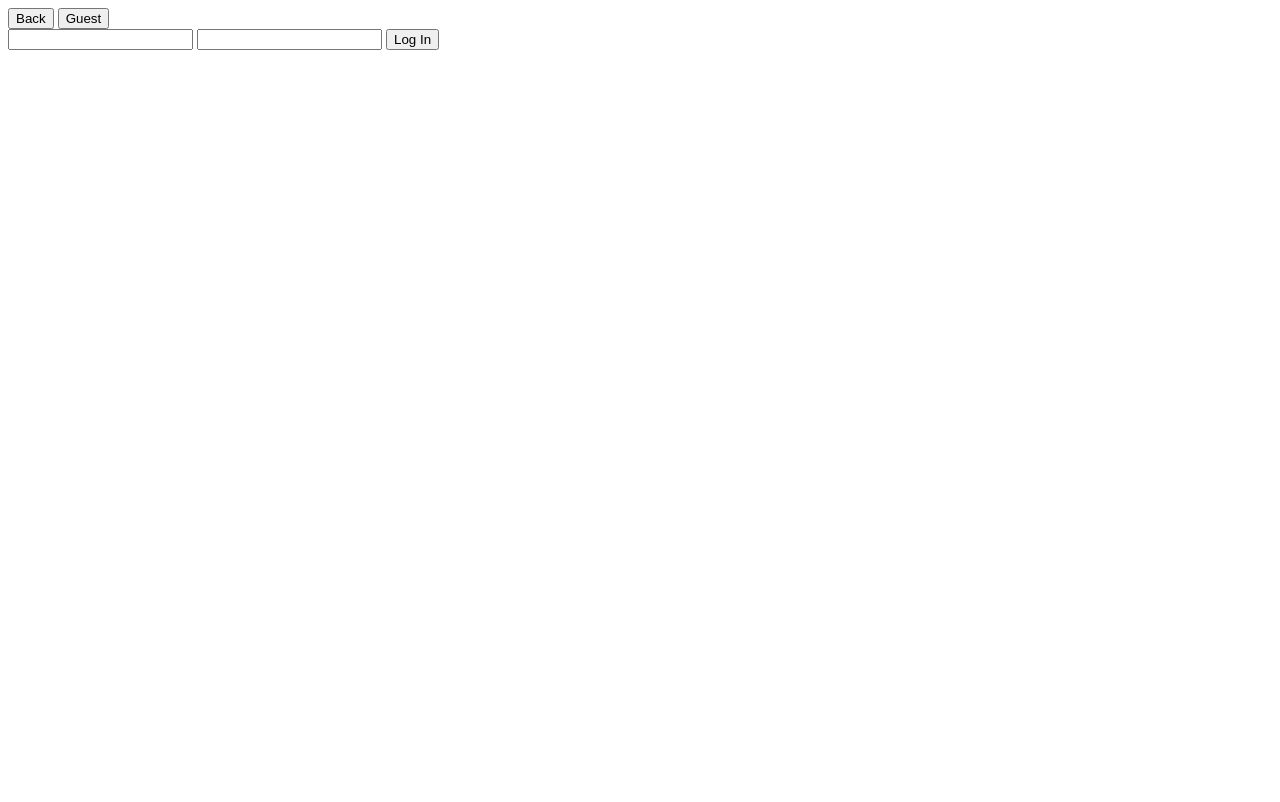
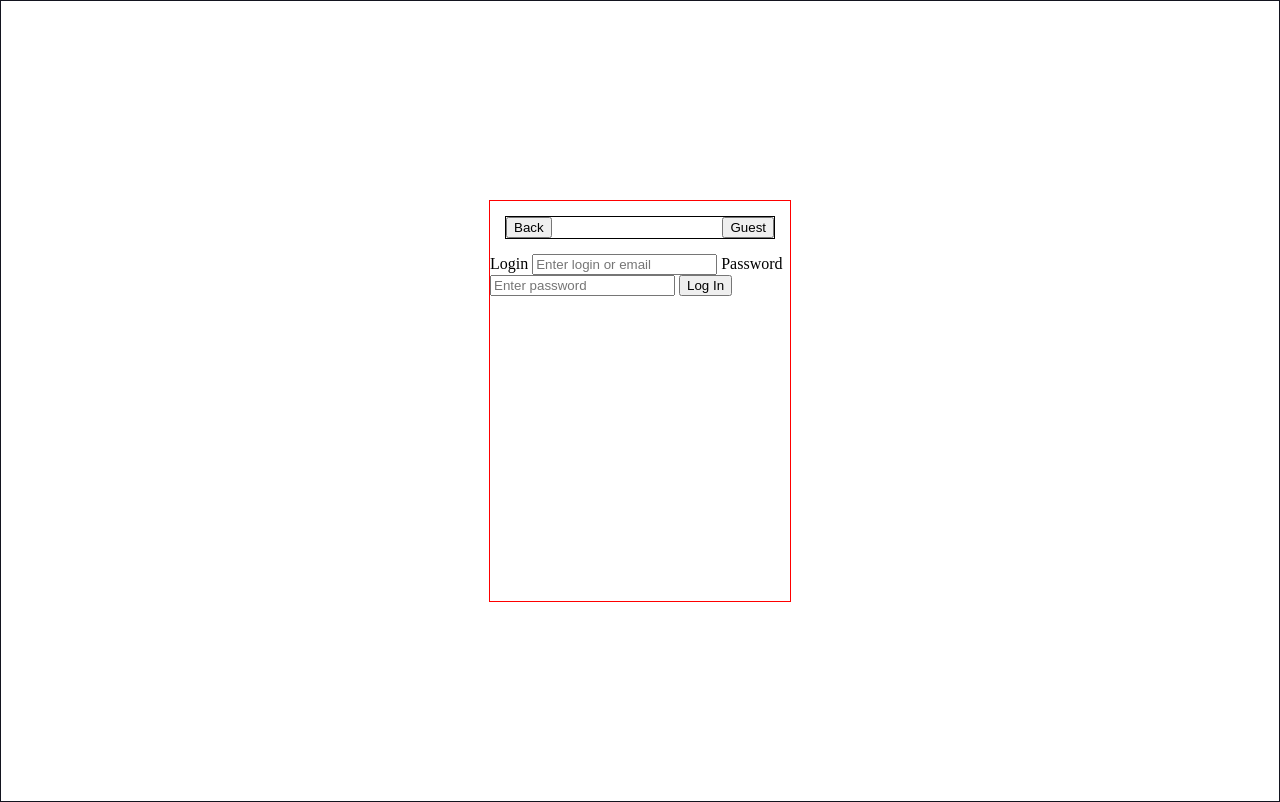
Before and after one commit to InnoSWP/AnonymousFeedback, a website: page login2.html in a window 1280 px wide. Drawn offline with Linux system fonts and the light colour scheme.

Commit message:
add form base and some css for it

```diff
--- /dev/null
+++ b/login.css
@@ -0,0 +1,26 @@
+html, body{
+    height: 100%;
+    margin: 0;
+}
+
+body{
+    display: flex;
+    border: 1px solid #13141f;
+}
+
+#top-nav {
+    display: flex;
+    justify-content: space-between;
+    margin: 5%;
+    border: 1px solid black
+}
+
+#form-div {
+    height: 400px;
+    width: 300px;
+
+    margin:auto;
+
+    border: 1px solid red;
+
+}
--- a/login2.html
+++ b/login2.html
@@ -5,16 +5,22 @@
     <meta http-equiv="X-UA-Compatible" content="IE=edge">
     <meta name="viewport" content="width=device-width, initial-scale=1.0">
     <title>Login</title>
+    <link href="login.css" rel="stylesheet">
 </head>
 <body>
-    <form>
-        <div>
-            <button>Back</button>
-            <button>Guest</button>
-        </div>
-        <input type="text" name=login>
-        <input type="password" name="password">
+    <div id="form-div">
+    <nav id="top-nav">
+        <button>Back</button>
+        <button>Guest</button>
+    </nav>
+    <form action="/dashboard" method="post">
+        <label for="login">Login</label>
+        <input type="text" placeholder="Enter login or email" name=login required>
+
+        <label for="password">Password</label>
+        <input type="password" placeholder="Enter password" name="password" required>
         <button type="submit">Log In</button>
     </form>
+    </div>
 </body>
 </html>
```
